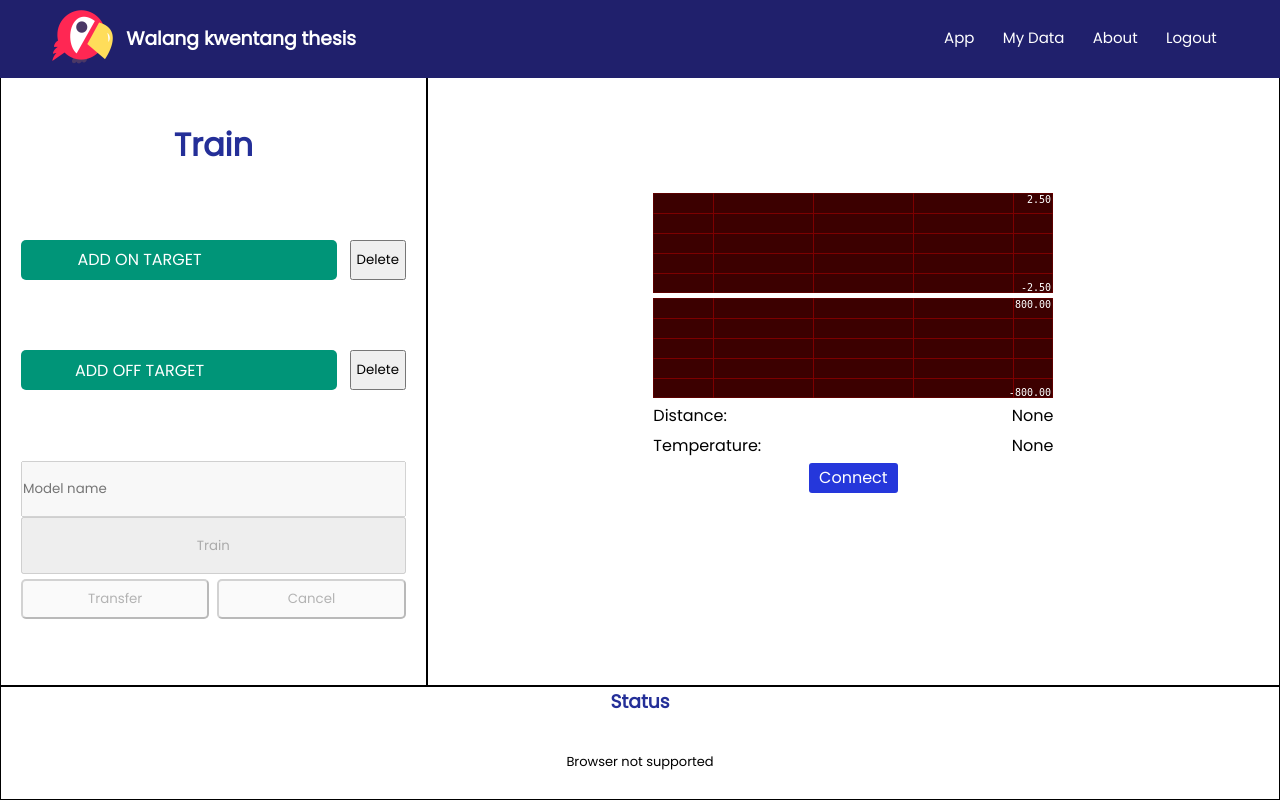
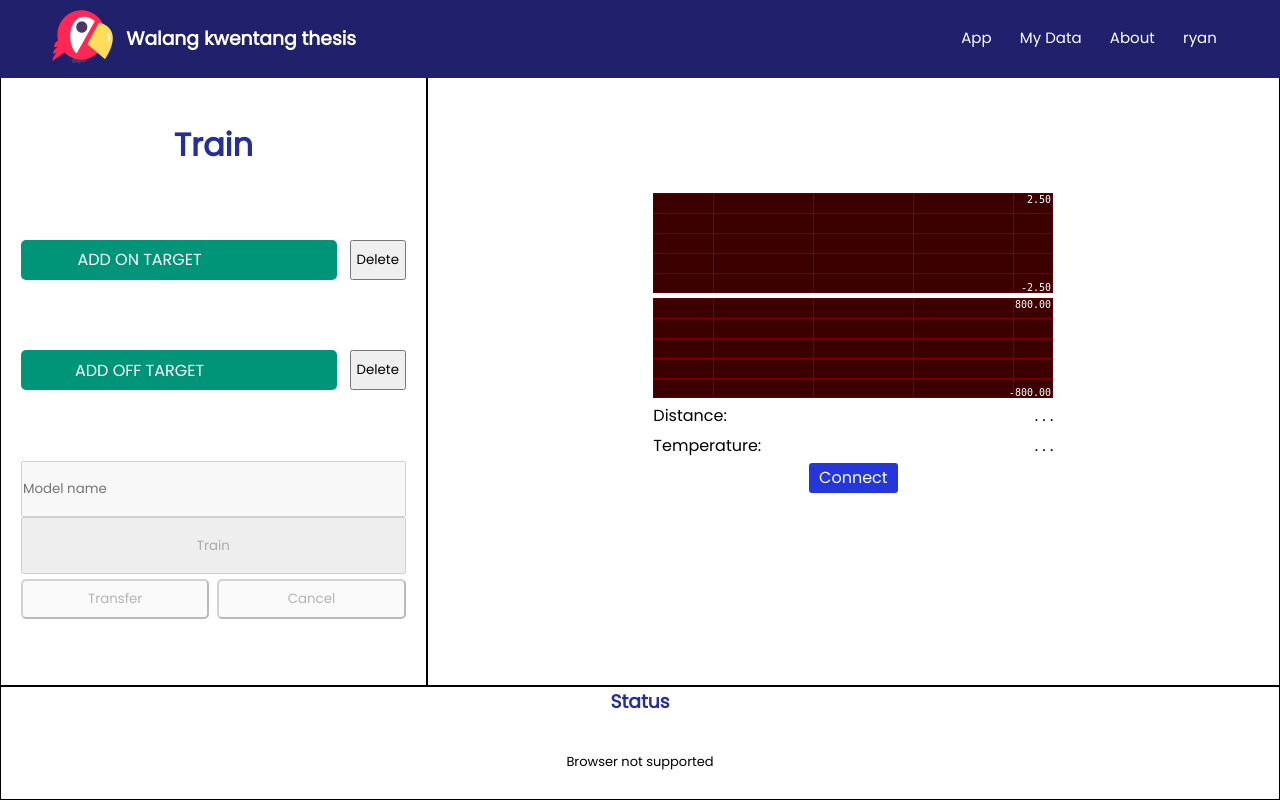
Before and after one commit to xtnctx/BFRBSys, a Django app: page /app/ in a window 1280 px wide. Run offline with Django 4.2, Linux system fonts and the light colour scheme; a user stored in the database is signed in; some libraries are stand-ins or nearby versions.

Commit message:
Add files via upload

```diff
--- a/website/base/templates/base/appNavbar.html
+++ b/website/base/templates/base/appNavbar.html
@@ -25,7 +25,11 @@
                 <li><a href="{% url 'app' %}">App</a></li>
                 <li><a href="#">My Data</a></li>
                 <li><a href="#">About</a></li>
-                <li><a href="{% url 'logout' %}">Logout</a></li>
+                {% if request.path == '/app/' %}
+                    <li><a href="{% url 'account_info' %}">{{ request.user.username }}</a></li>
+                {% else %}
+                    <li><a href="{% url 'logout' %}">Logout</a></li>
+                {% endif %}
             </ul>
         </div>
 
--- a/website/base/templates/base/livePlot.html
+++ b/website/base/templates/base/livePlot.html
@@ -59,12 +59,12 @@
 
             <div class="prox-container">
                 <div>Distance: </div>
-                <p id="dstData">None</p>
+                <p id="dstData">. . .</p>
             </div>
 
             <div class="prox-container">
                 <div>Temperature: </div>
-                <p id="tempData">None</p>
+                <p id="tempData">. . .</p>
             </div>
 
             <div class="ble">
```
